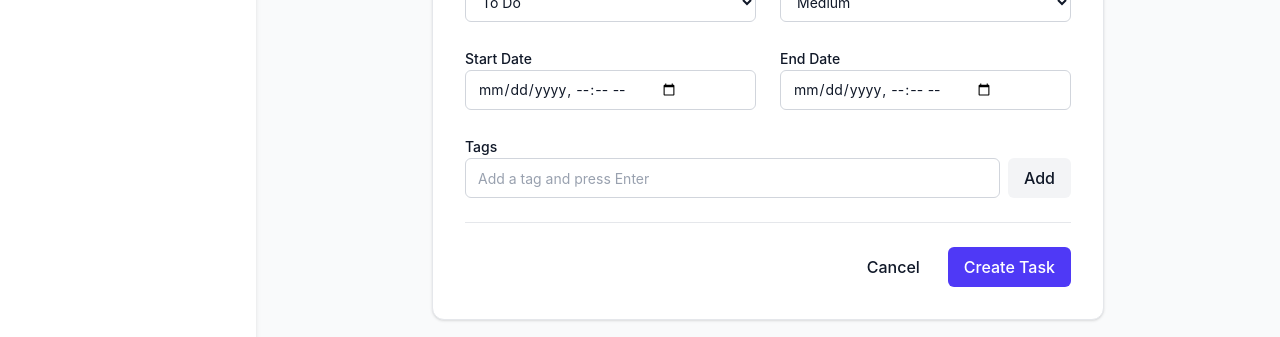
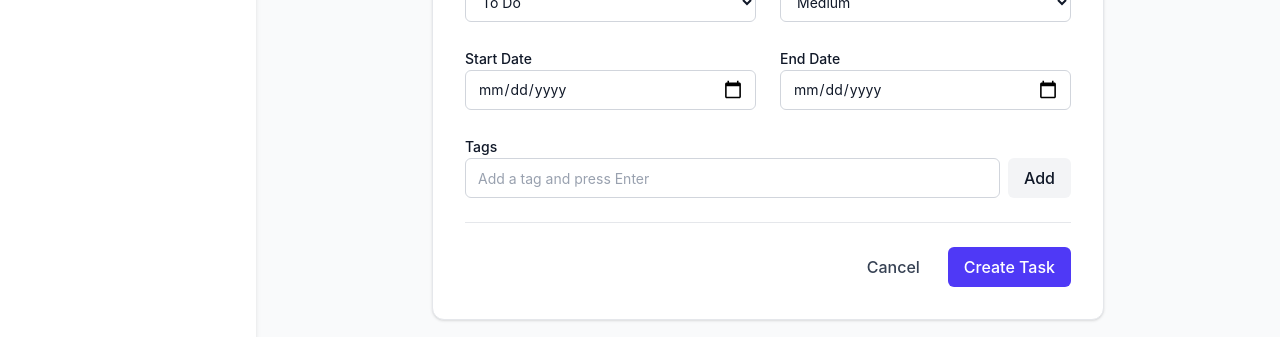
Before and after one commit to hingesmith/todolist, a React (Vite) app: page / in a window 1280 px wide. Both pictures are taken after a click on the button "Create Task". Shown: the part 421-758 px from the top of the page. Built offline with nearby package versions, Linux system fonts and the light colour scheme; the HTML template or start-up script is replaced by a standard one.

Commit message:
src: fix date format

```diff
--- a/src/components/ui/Button.tsx
+++ b/src/components/ui/Button.tsx
@@ -13,7 +13,7 @@ export const Button = React.forwardRef<HTMLButtonElement, ButtonProps>(
       primary: 'bg-indigo-600 text-white hover:bg-indigo-700',
       secondary: 'bg-gray-100 text-gray-900 hover:bg-gray-200 dark:bg-gray-800 dark:text-gray-100 dark:hover:bg-gray-700',
       outline: 'border border-gray-300 hover:bg-gray-100 dark:border-gray-700 dark:hover:bg-gray-800',
-      ghost: 'hover:bg-gray-100 hover:text-gray-900 dark:hover:bg-gray-800 dark:hover:text-gray-100',
+      ghost: 'text-gray-700 hover:bg-gray-100 hover:text-gray-900 dark:text-gray-100 dark:hover:bg-gray-800 dark:hover:text-white',
       destructive: 'bg-red-600 text-white hover:bg-red-700'
     }
 
--- a/src/components/ui/Input.tsx
+++ b/src/components/ui/Input.tsx
@@ -8,7 +8,7 @@ export const Input = React.forwardRef<HTMLInputElement, InputProps>(
   ({ className = '', error, ...props }, ref) => {
     return (
       <input
-        className={`flex h-10 w-full rounded-md border border-gray-300 bg-transparent py-2 px-3 text-sm placeholder:text-gray-400 focus:outline-none focus:ring-2 focus:ring-indigo-500 focus:border-transparent disabled:cursor-not-allowed disabled:opacity-50 dark:border-gray-700 dark:text-gray-50 dark:focus:ring-indigo-400 ${
+        className={`flex h-10 w-full rounded-md border border-gray-300 bg-transparent py-2 px-3 text-sm placeholder:text-gray-400 focus:outline-none focus:ring-2 focus:ring-indigo-500 focus:border-transparent disabled:cursor-not-allowed disabled:opacity-50 dark:border-gray-700 dark:text-gray-50 dark:focus:ring-indigo-400 dark:[color-scheme:dark] ${
           error ? 'border-red-500 focus:ring-red-500' : ''
         } ${className}`}
         ref={ref}
--- a/src/index.css
+++ b/src/index.css
@@ -99,3 +99,24 @@
     @apply bg-background text-foreground;
   }
 }
+
+/* Format native date/time inputs */
+input[type="date"],
+input[type="datetime-local"] {
+  position: relative;
+  /* Ensure text doesn't overlap icon */
+  padding-right: 2.5rem;
+}
+
+input[type="date"]::-webkit-calendar-picker-indicator,
+input[type="datetime-local"]::-webkit-calendar-picker-indicator {
+  position: absolute;
+  right: 0.75rem; /* Match the px-3 (12px) padding of the Input component */
+  top: 50%;
+  transform: translateY(-50%);
+  width: 1.25rem;
+  height: 1.25rem;
+  margin: 0;
+  padding: 0;
+  cursor: pointer;
+}
--- a/src/pages/Create.tsx
+++ b/src/pages/Create.tsx
@@ -63,13 +63,13 @@ export default function CreatePage({ onNavigate }: CreatePageProps) {
     }
 
     if (formData.end_date) {
-      todo.end_date = new Date(formData.end_date).toISOString()
+      todo.end_date = formData.end_date
     } else {
       delete todo.end_date
     }
 
     if (formData.start_date) {
-      todo.start_date = new Date(formData.start_date).toISOString()
+      todo.start_date = formData.start_date
     } else {
       delete todo.start_date
     }
@@ -176,7 +176,7 @@ export default function CreatePage({ onNavigate }: CreatePageProps) {
             <Input
               id="start_date"
               name="start_date"
-              type="datetime-local"
+              type="date"
               value={formData.start_date || ''}
               onChange={handleChange}
             />
@@ -186,7 +186,7 @@ export default function CreatePage({ onNavigate }: CreatePageProps) {
             <Input
               id="end_date"
               name="end_date"
-              type="datetime-local"
+              type="date"
               value={formData.end_date || ''}
               onChange={handleChange}
               error={!!errors.end_date}
--- a/src/pages/Edit.tsx
+++ b/src/pages/Edit.tsx
@@ -25,22 +25,16 @@ export default function EditPage({ id, onNavigate }: EditPageProps) {
       // Format datetime for datetime-local input
       if (todo.end_date) {
         try {
-          const date = new Date(todo.end_date)
-          const offset = date.getTimezoneOffset() * 60000
-          const localISOTime = (new Date(date.getTime() - offset)).toISOString().slice(0, 16)
-          todo.end_date = localISOTime
+          todo.end_date = todo.end_date.slice(0, 10)
         } catch (e) {
-          console.error("Failed to parse due date", e)
+          console.error('Failed to parse end date', e)
         }
       }
       if (todo.start_date) {
         try {
-          const date = new Date(todo.start_date)
-          const offset = date.getTimezoneOffset() * 60000
-          const localISOTime = (new Date(date.getTime() - offset)).toISOString().slice(0, 16)
-          todo.start_date = localISOTime
+          todo.start_date = todo.start_date.slice(0, 10)
         } catch (e) {
-          console.error("Failed to parse start date", e)
+          console.error('Failed to parse start date', e)
         }
       }
       setFormData(todo)
@@ -98,13 +92,13 @@ export default function EditPage({ id, onNavigate }: EditPageProps) {
     }
 
     if (formData.end_date) {
-      todo.end_date = new Date(formData.end_date).toISOString()
+      todo.end_date = formData.end_date
     } else {
       delete todo.end_date
     }
 
     if (formData.start_date) {
-      todo.start_date = new Date(formData.start_date).toISOString()
+      todo.start_date = formData.start_date
     } else {
       delete todo.start_date
     }
@@ -211,7 +205,7 @@ export default function EditPage({ id, onNavigate }: EditPageProps) {
             <Input
               id="start_date"
               name="start_date"
-              type="datetime-local"
+              type="date"
               value={formData.start_date || ''}
               onChange={handleChange}
             />
@@ -221,7 +215,7 @@ export default function EditPage({ id, onNavigate }: EditPageProps) {
             <Input
               id="end_date"
               name="end_date"
-              type="datetime-local"
+              type="date"
               value={formData.end_date || ''}
               onChange={handleChange}
               error={!!errors.end_date}
```
